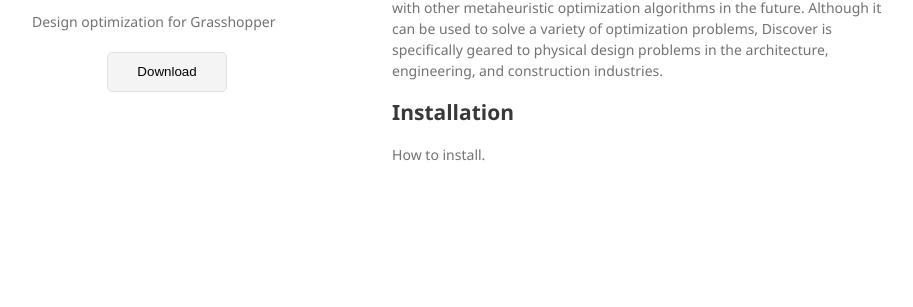
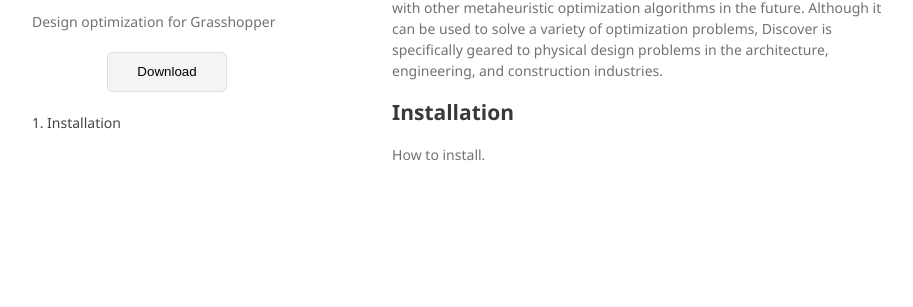
Before and after one commit to colidescope/discover, a Jekyll site: the page built from docs/index.md, in a window 1280 px wide. Shown: the part 124-431 px from the top of the page, without its empty margins (178-1091 px from the left). Built offline with Jekyll 4.4.1, drawn with Linux system fonts in a browser that asks for light colours.

Commit message:
Update default.html

```diff
--- a/docs/_layouts/default.html
+++ b/docs/_layouts/default.html
@@ -41,9 +41,15 @@
         <p class="view"><a href="{{ site.github.owner_url }}">View My GitHub Profile</a></p>
         {% endif %} -->
 
-        <form action="{{ site.github.zip_url }}">
-          <input type="submit" value="Download" />
-        </form>
+        <p>
+          <form action="{{ site.github.zip_url }}">
+            <input type="submit" value="Download" />
+          </form>
+        </p>
+
+        <p>
+          <a href="#installation">1. Installation</a>
+        </p>
 
 <!--         {% if site.show_downloads %} -->
 <!--         <ul class="downloads"> -->
```
